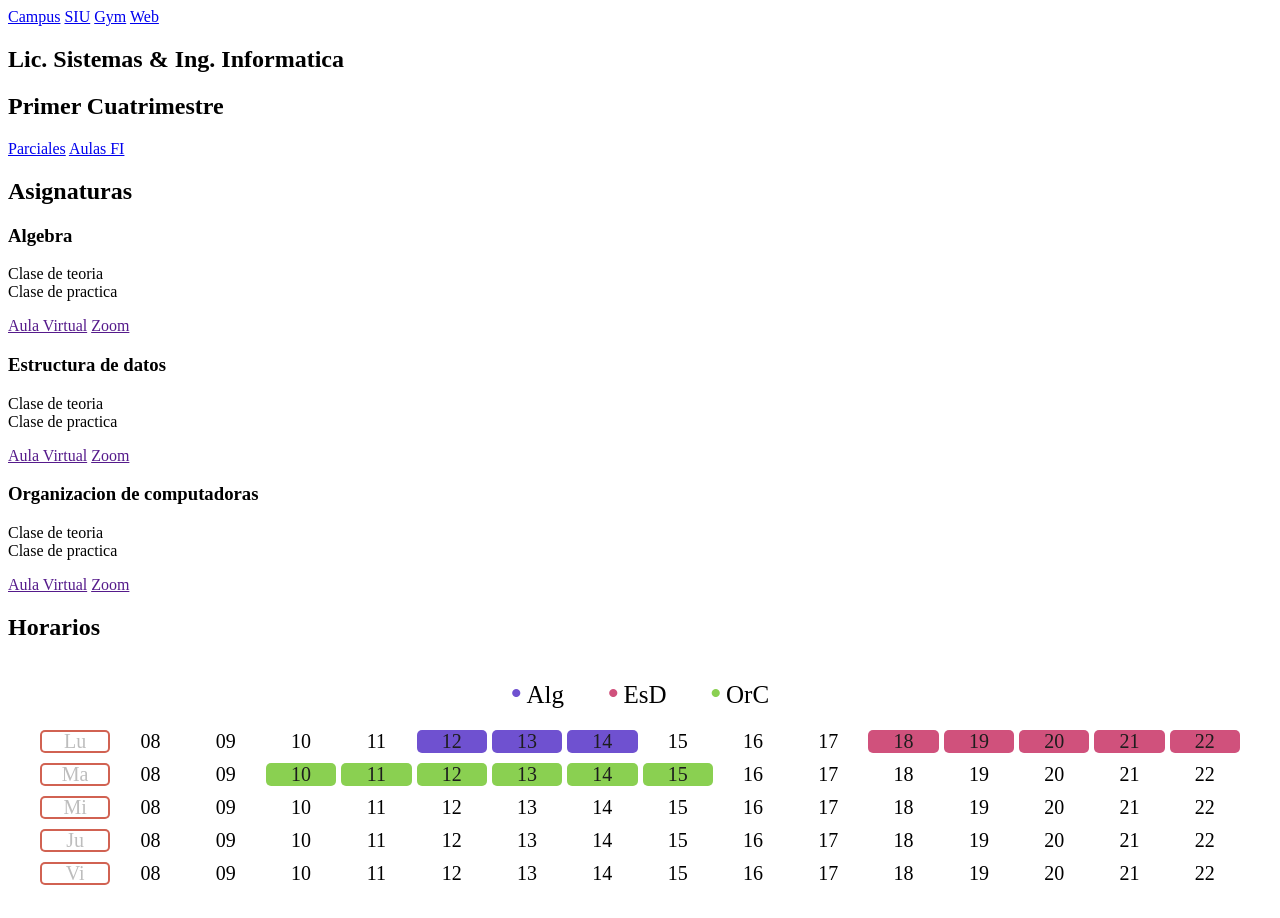
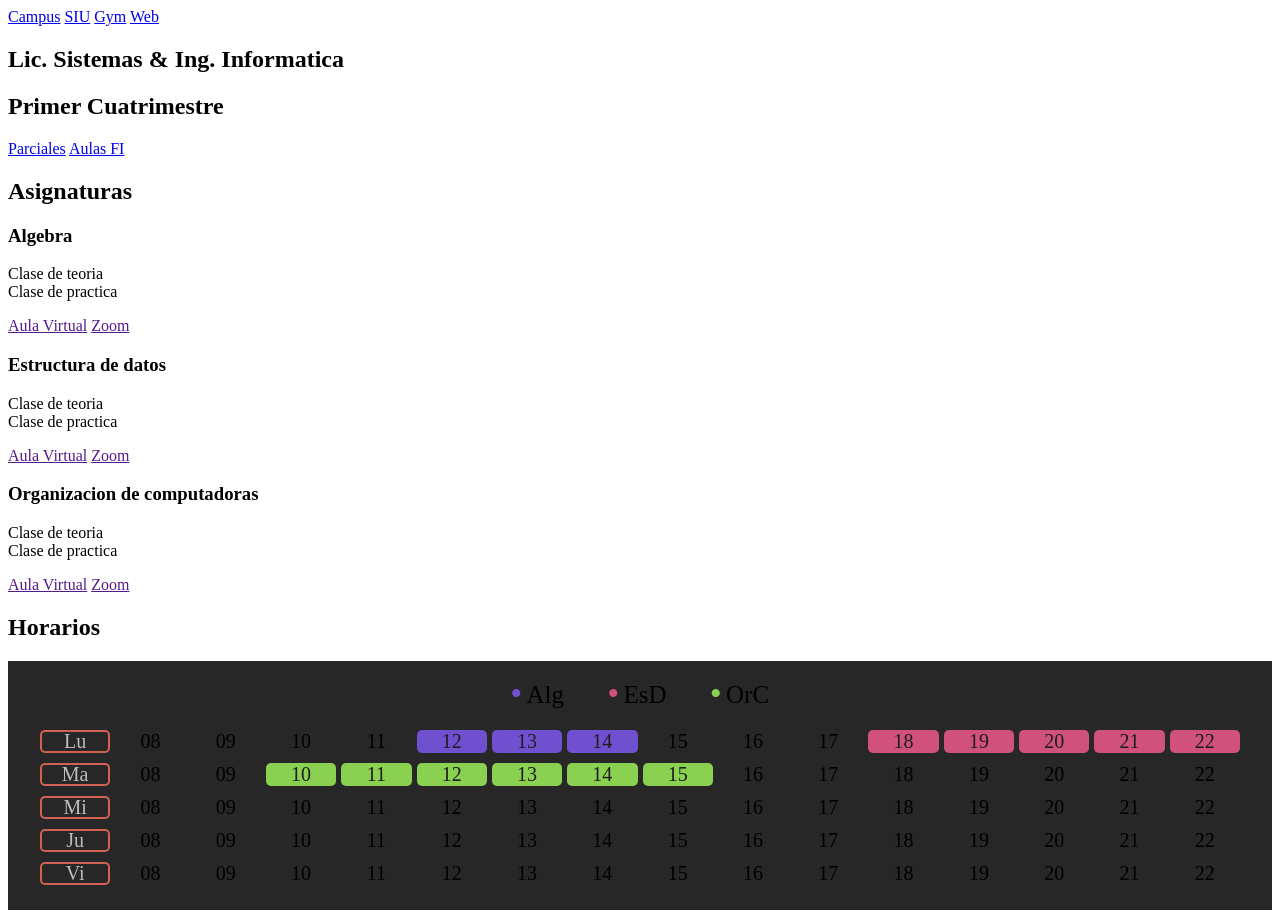

cambio en la UI v0.2

--- a/horarios_semana.css
+++ b/horarios_semana.css
@@ -1,6 +1,7 @@
 .horarios {
   text-align: center;
   padding: 15px 0px;
+  background-color: #272727;
   span {
     font-size: 25px;
     margin: 0px 20px;
@@ -8,6 +9,9 @@
       font-size: 30px;
       margin-right: 5px;
     }
+  }
+  .dia {
+    background-color: transparent;
   }
 }
 @media only screen and (max-width: 751px) {
@@ -28,6 +32,10 @@
     column-gap: 5px;
     margin-bottom: 10px;
     font-size: 20px;
+    background-color: transparent;
+    div{
+      border-radius: 5px;
+    }
   }
 
   .dia{
@@ -69,4 +77,10 @@
       font-size: 15px;
     }
   }
+}
 
+@media only screen and (max-width: 550px) {
+  .horarios .dia{
+      box-shadow: 0 0 0 1px #D16252 inset;
+  }
+}
